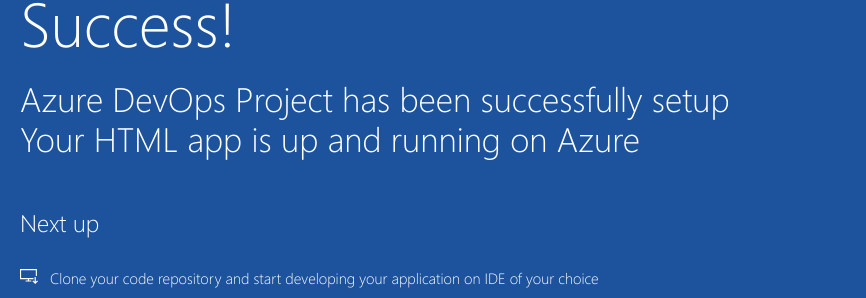
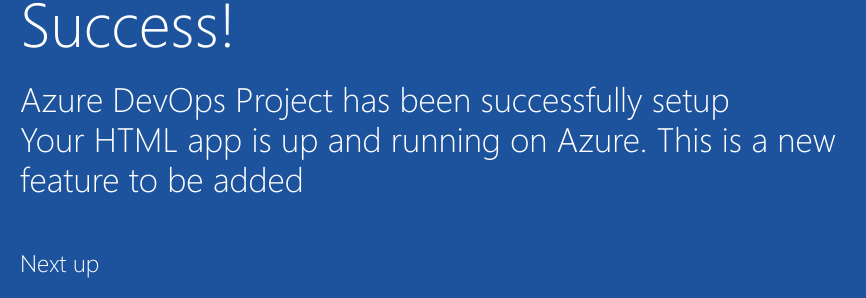
Before and after one commit to drutstein/sample-project, a plain HTML site: page index.html in a window 1280 px wide. Shown: the part 392-690 px from the top of the page, 205-1071 px from the left. Drawn offline with Linux system fonts and the light colour scheme.

Commit message:
Adding my feature

```diff
--- a/index.html
+++ b/index.html
@@ -20,7 +20,7 @@
             <div class="content-body">
                 <div class="success-text">Success!</div>
                 <div class="description line-1"> Azure DevOps Project has been successfully setup</div>
-                <div class="description line-2"> Your HTML app is up and running on Azure</div>
+                <div class="description line-2"> Your HTML app is up and running on Azure. This is a new feature to be added</div>
                 <div class="next-steps-container">
                     <div class="next-steps-header">Next up</div>
                     <div class="next-steps-body">
```
